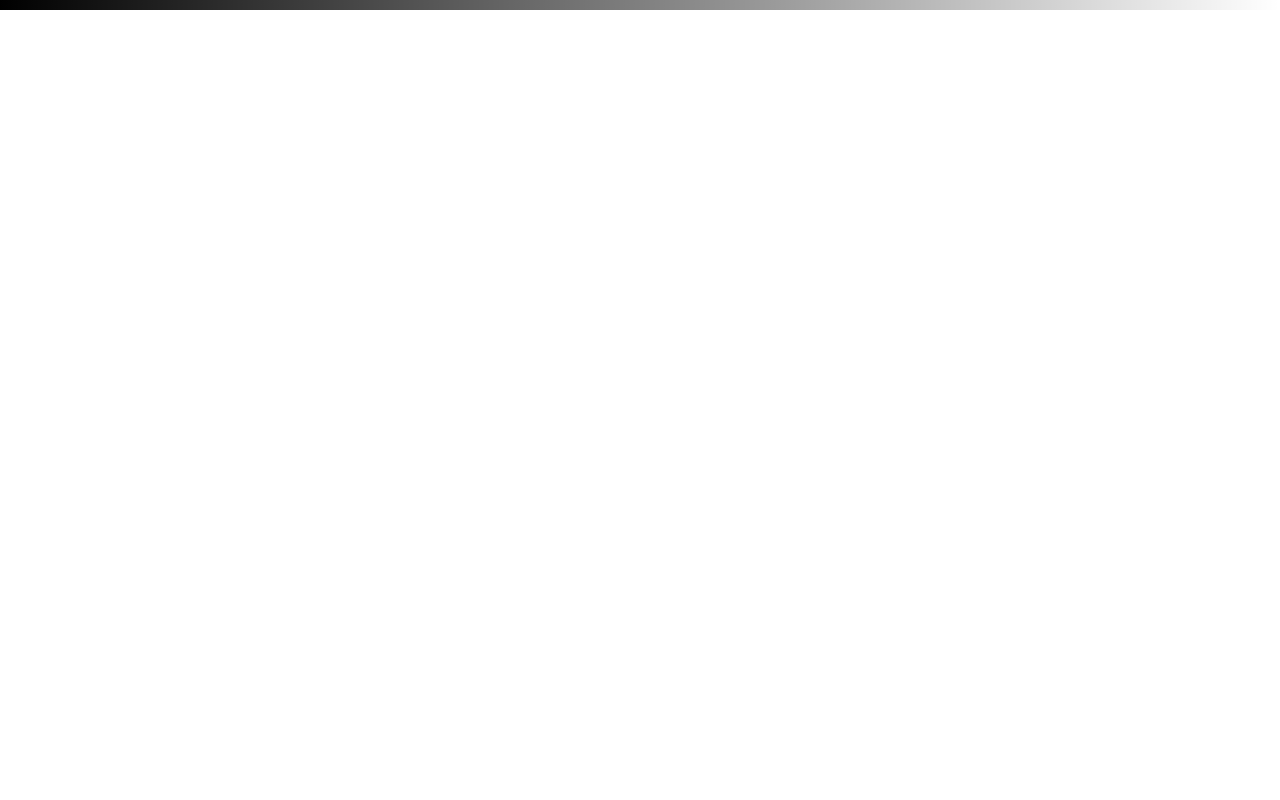
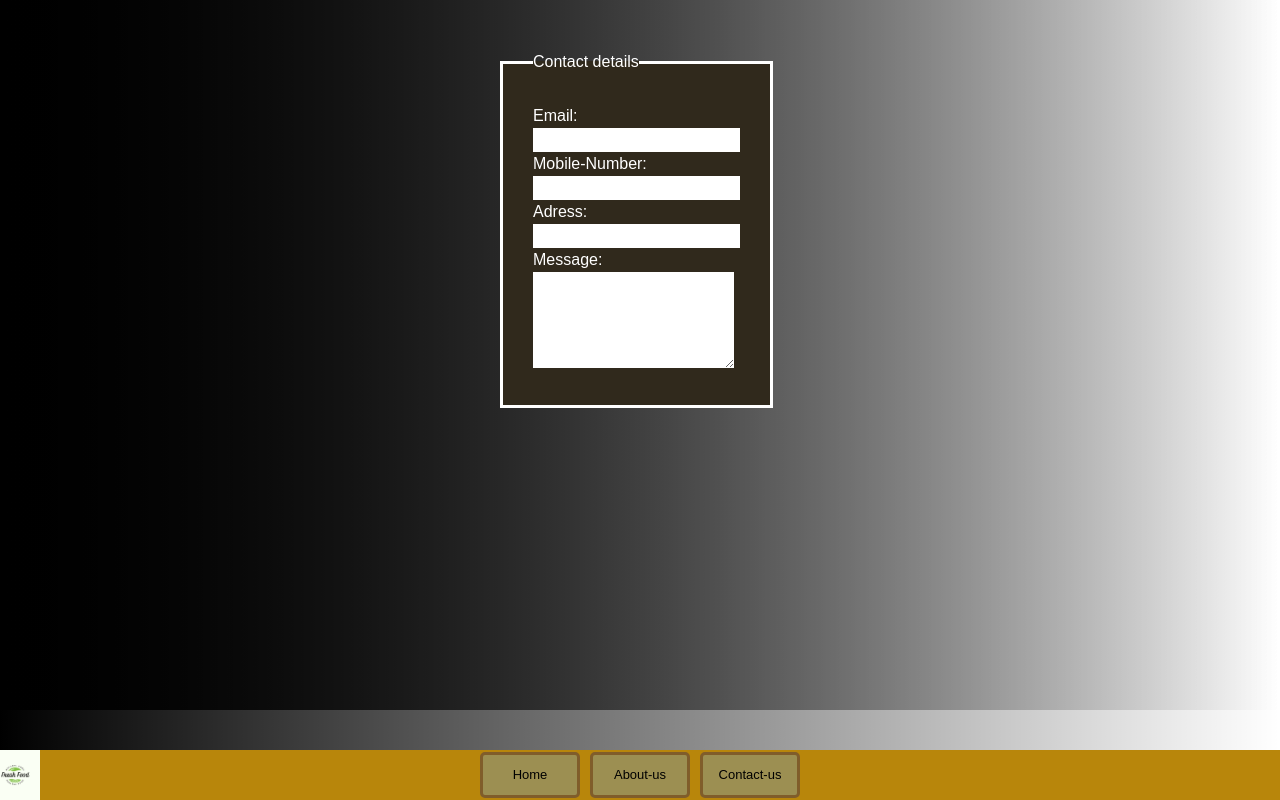
Before and after one commit to junaidbishi/quarter2-assignm-4-5, a Next.js app: page / in a window 1280 px wide. Shown: the part 1020-1820 px from the top of the page. Before the commit the page ends 1070 px from the top, so only its background shows below. Built offline with nearby package versions, Linux system fonts and the light colour scheme.

Commit message:
add home and contact

```diff
--- a/src/app/Contact-us/page.tsx
+++ b/src/app/Contact-us/page.tsx
@@ -2,7 +2,7 @@
 import Header from "../commonents/header"
 
 
-export default function contactus(){
+export default function Contactus(){
 return(
 <div className="bg-gradient-to-r from-black to-grey-200 min-h-screen text-white">
 <Header/>
--- a/src/app/page.tsx
+++ b/src/app/page.tsx
@@ -3,6 +3,8 @@
 // import Blogg from "./Blogitem/page";
 import Footer from "./commonents/Footer";
 import Home from "./Home/page";
+import Contactus from "./Contact-us/page";
+import Aboutus from "./Aboutus/page";
 
 
 export default function app() {
@@ -11,6 +13,9 @@ export default function app() {
         {/* <Header/> */}
         {/* <Blogg /> */}
      <Home/>
+     <Contactus/>
+     <Aboutus/>
+
           <Footer/>
 
 
```
